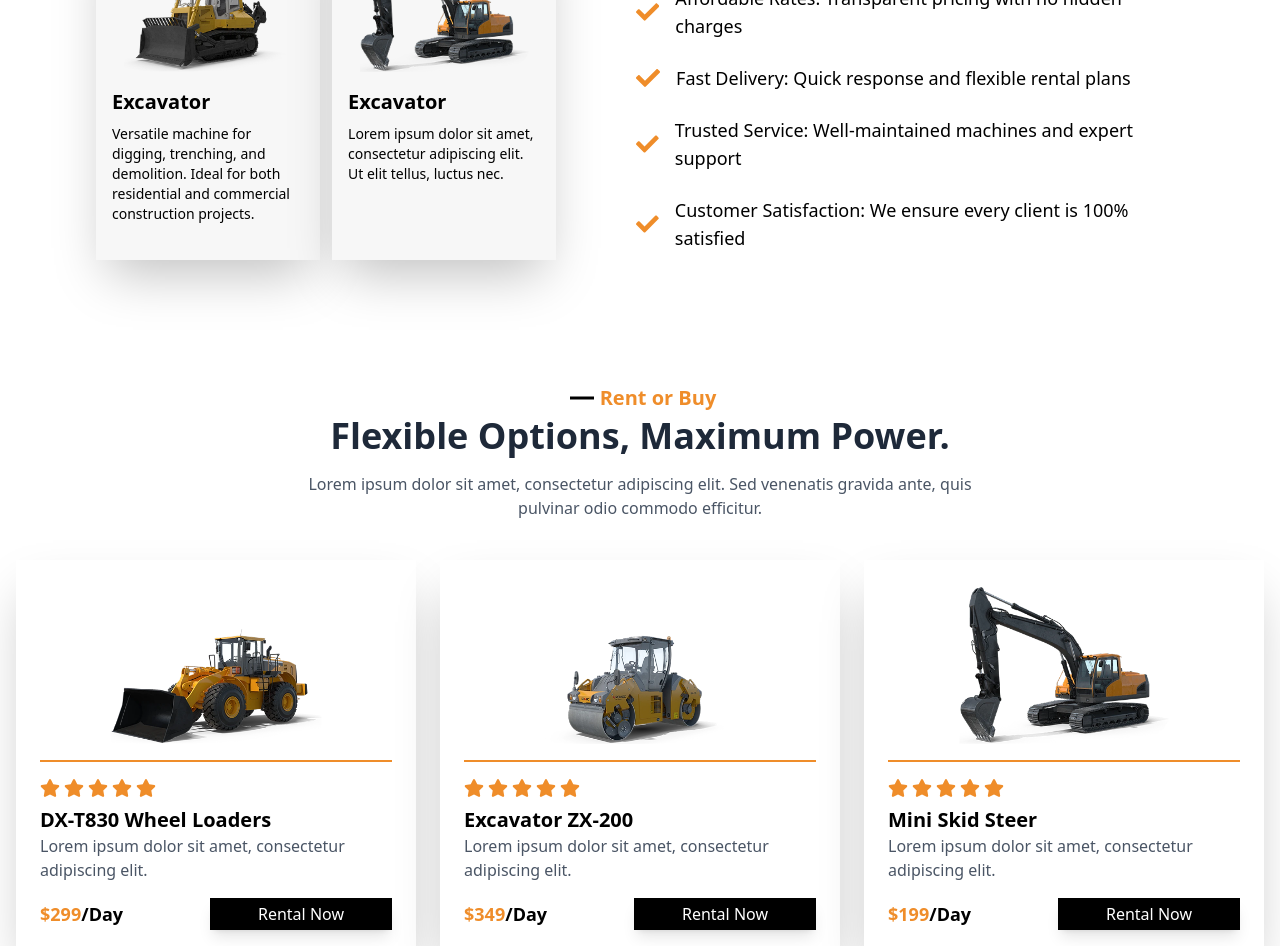
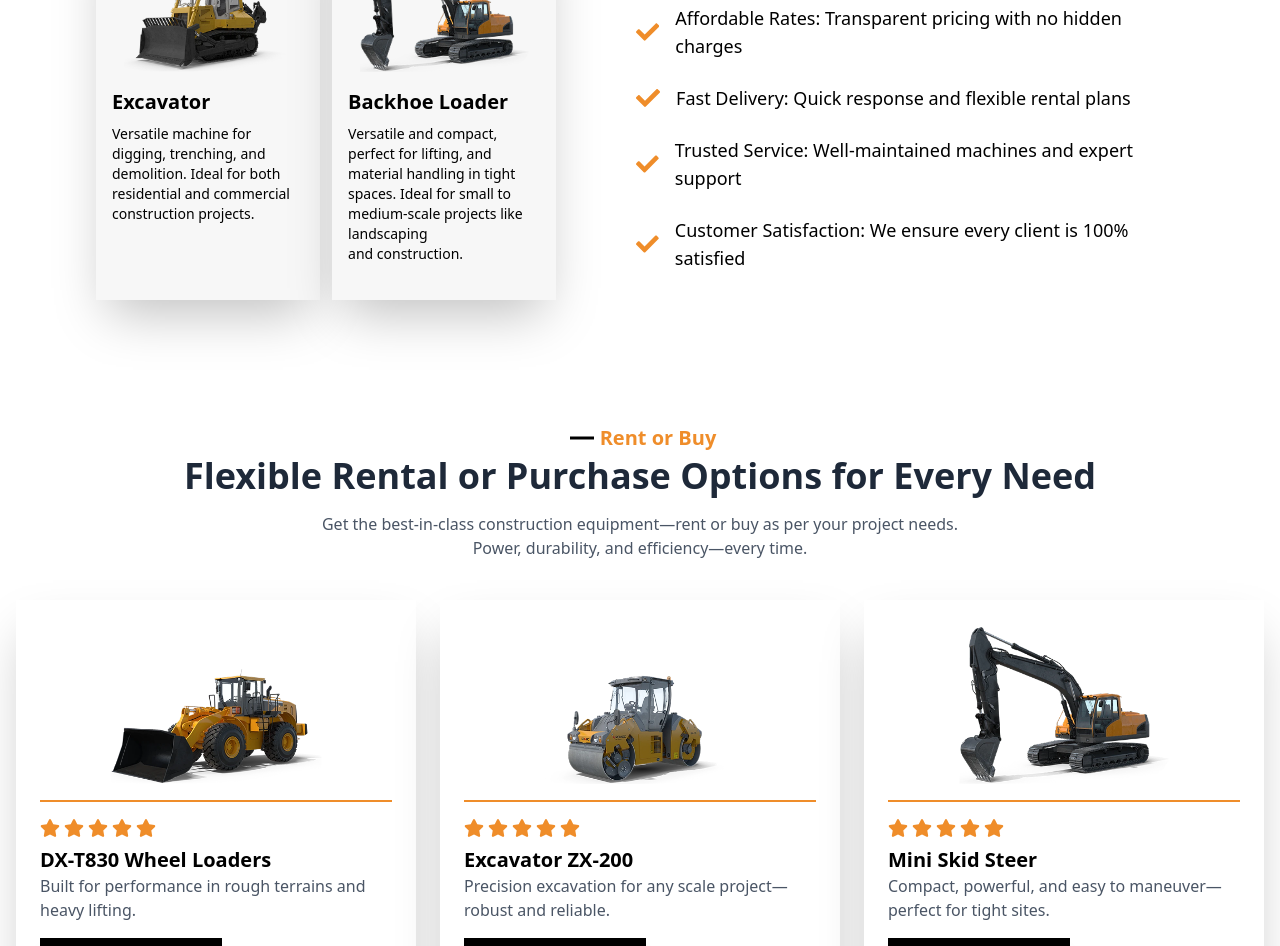
Before and after one commit to Manish6906/Construction, a React (Vite) app: page / in a window 1280 px wide. Shown: the part 1180-2126 px from the top of the page. Built offline with nearby package versions, Linux system fonts and the light colour scheme.

Commit message:
all  done

```diff
--- a/src/Components/Footer/Footer.jsx
+++ b/src/Components/Footer/Footer.jsx
@@ -45,7 +45,7 @@ function Footer() {
           <div>
             <h2 className="text-xl font-bold text-[#EF8D2A] mb-4">About Us</h2>
             <p className="font-medium leading-relaxed">
-              We are committed to providing the best services to our customers. Our team is dedicated to excellence in every project we undertake.
+            At Tanish Enterprises, we specialize in delivering reliable, high-performance equipment tailored to your project needs. With a focus on quality, convenience, and outstanding customer service, we ensure your success every step of the way.
             </p>
           </div>
 
--- a/src/Components/MainPage/ChooseQuality.jsx
+++ b/src/Components/MainPage/ChooseQuality.jsx
@@ -15,10 +15,9 @@ function ChooseQuality() {
         <div className="relative w-11/12 max-w-6xl flex flex-col md:flex-row items-center md:items-start mt-16 z-10 px-4">
           <div className="md:w-1/2 p-6">
             <h1 className="text-3xl sm:text-4xl font-bold text-white mb-4">Choose Quality, </h1>
-            <h1 className="text-3xl sm:text-4xl font-bold text-white mb-4">Choose Us!</h1>
+            <h1 className="text-3xl sm:text-4xl font-bold text-white mb-4">Choose Tanish Enterprises!</h1>
             <p className="text-white mb-2 text-sm sm:text-base">
-              Lorem ipsum dolor sit amet, consectetur adipiscing elit.
-              Ut elit tellus, luctus nec ullamcorper mattis, pulvinar dapibus leo.
+            We deliver reliable, high-performance heavy equipment for all your construction needs. Trusted by professionals for power, precision, and performance.
             </p>
             <button className="bg-[#EF8D2C] text-white cursor-pointer px-6 py-2 flex items-center gap-2 mt-4">
             <a href="tel:+916283381082" className="flex items-center gap-2"> Contact Us Now
--- a/src/Components/MainPage/FourthSection.jsx
+++ b/src/Components/MainPage/FourthSection.jsx
@@ -48,9 +48,7 @@ function FourthSection() {
               Experts in Heavy Equipment Solutions.
             </h1>
             <p className="text-gray-300 text-base xl:text-xl">
-              Lorem ipsum dolor sit amet, consectetur adipiscing elit. Sed venenatis gravida ante,
-              quis porta mauris. Integer fermentum ligula in nunc hendrerit, at iaculis lorem
-              tincidunt.
+            At Tanish Enterprises, we pride ourselves on delivering top-tier machinery that powers successful projects across industries. With 98% client satisfaction, 100% project completion, and 100% retention, we are your dependable partner for heavy equipment rentals and purchases.
             </p>
           </div>
 
--- a/src/Components/MainPage/LastSection.jsx
+++ b/src/Components/MainPage/LastSection.jsx
@@ -10,15 +10,15 @@ function LastSection() {
   const faqs = [
     {
       question: "How do I determine which equipment is right for my project?",
-      answer: "We help you select the perfect equipment based on your project size, terrain, and specific needs."
+      answer: "Contact our team for a free consultation Share your project type, scale, and site conditions We’ll recommend suitable equipment based on efficiency and safety Site visits can be arranged if needed."
     },
     {
       question: "What is the rental process for your equipment?",
-      answer: "Simply contact us, select your equipment, complete basic documentation, and we'll arrange delivery."
+      answer: "Choose the equipment you need Get a customized quote Sign the rental agreement Schedule delivery or pickup Enjoy 24/7 support during the rental period."
     },
     {
-      question: "Do you provide maintenance for rented equipment?",
-      answer: "Yes, regular maintenance and support services are included during the rental period."
+      question: "Do you provide operators with the equipment?",
+      answer: "Yes, trained and certified operators are available upon request Operator charges are included in the quote if required All operators follow strict safety protocols Ideal for clients without in-house machine operators."
     }
   ];
 
@@ -56,7 +56,7 @@ function LastSection() {
         <h1 className="text-3xl font-bold mb-4 xl:text-6xl xl:leading-20 text-center md:text-start">Quick Answers, Quick Solutions.</h1>
 
         <p className="text-gray-600 mb-6 text-center md:text-start">
-          Lorem ipsum dolor sit amet, consectetur adipiscing elit. Sed venenatis gravida ante, quis pulvinar odio commodo efficitur.
+        We know your time is valuable. That’s why we’ve gathered the most frequently asked questions to guide you through our rental process—quickly and confidently.
         </p>
 
         <div className="bg-black text-white flex items-center justify-between px-4 py-3 mb-4">
@@ -65,8 +65,7 @@ function LastSection() {
         </div>
 
         <p className="text-gray-600 mb-6">
-          Far far away, behind the word mountains, far from the countries Vokalia and Consonantia, there live the blind texts.
-          Separated they live in Bookmarksgrove right at the coast.
+        We offer a wide range of heavy equipment, including excavators, bulldozers, cranes, loaders, and more — perfect for construction, industrial, or infrastructure projects.
         </p>
 
         {/* FAQ Accordion */}
--- a/src/Components/MainPage/RentAndBuy.jsx
+++ b/src/Components/MainPage/RentAndBuy.jsx
@@ -11,38 +11,32 @@ import { MdOutlineHorizontalRule } from "react-icons/md";
 const equipmentList = [
   {
     title: 'DX-T830 Wheel Loaders',
-    description: 'Lorem ipsum dolor sit amet, consectetur adipiscing elit.',
-    price: '$299/Day',
+    description: 'Built for performance in rough terrains and heavy lifting.',
     image: image5,
   },
   {
     title: 'Excavator ZX-200',
-    description: 'Lorem ipsum dolor sit amet, consectetur adipiscing elit.',
-    price: '$349/Day',
+    description: 'Precision excavation for any scale project—robust and reliable.',
     image: image9,
   },
   {
     title: 'Mini Skid Steer',
-    description: 'Lorem ipsum dolor sit amet, consectetur adipiscing elit.',
-    price: '$199/Day',
+    description: 'Compact, powerful, and easy to maneuver—perfect for tight sites.',
     image: image8,
   },
   {
     title: 'Backhoe Loader BX-50',
-    description: 'Lorem ipsum dolor sit amet, consectetur adipiscing elit.',
-    price: '$279/Day',
+    description: 'Versatile and efficient for digging, lifting, and material handling in tight spaces. Ideal for small to medium-scale projects.',
     image: image7,
   },
   {
     title: 'Bulldozer D3 Series',
-    description: 'Lorem ipsum dolor sit amet, consectetur adipiscing elit.',
-    price: '$399/Day',
+    description: 'Powerful and durable, built to handle tough grading and earth-moving tasks with ease. Perfect for construction and mining projects.',
     image: image6,
   },
   {
     title: 'Forklift FX-1200',
-    description: 'Lorem ipsum dolor sit amet, consectetur adipiscing elit.',
-    price: '$159/Day',
+    description: 'Heavy-duty and reliable for  transporting materials across construction sites or warehouses. Excellent for high-capacity operations.',
     image: image4,
   },
 ];
@@ -73,15 +67,15 @@ function RentAndBuy() {
      <h2 className="text-xl text-[#EF8D2A] font-semibold"> Rent or Buy</h2>
      </div>
 
-        <h1 className="text-4xl font-bold text-gray-800 mb-4">Flexible Options, Maximum Power.</h1>
+        <h1 className="text-4xl font-bold text-gray-800 mb-4">Flexible Rental or Purchase Options for Every Need</h1>
         <p className="text-gray-600 max-w-2xl mx-auto">
-          Lorem ipsum dolor sit amet, consectetur adipiscing elit. Sed venenatis gravida ante, quis pulvinar odio commodo efficitur.
+        Get the best-in-class construction equipment—rent or buy as per your project needs. Power, durability, and efficiency—every time.
         </p>
       </div>
 
       <div className="grid grid-cols-1 sm:grid-cols-2 lg:grid-cols-3 gap-6">
         {equipmentList.map((item, index) => {
-          const [amount, unit] = item.price.split('/');
+          {/* const [amount, unit] = item.price.split('/'); */}
 
           return (
             <div
@@ -105,10 +99,10 @@ function RentAndBuy() {
               <p className="text-gray-600">{item.description}</p>
 
               <div className="md:flex justify-between items-center mt-4">
-                <p className="text-lg font-semibold">
+                {/* <p className="text-lg font-semibold">
                   <span className="text-[#EF8D2A]">{amount}</span>
                   <span className="text-black">/{unit}</span>
-                </p>
+                </p> */}
                 <button className="bg-black text-white px-12 py-1 mt-2 md:mt-0  cursor-pointer shadow-lg hover:scale-110 transition-transform duration-200">
                 <a href="tel:+916283381082" className="flex gap-2 items-center">  Rental Now </a>
                 </button>
--- a/src/Components/MainPage/Testimonials.jsx
+++ b/src/Components/MainPage/Testimonials.jsx
@@ -14,39 +14,39 @@ import { MdOutlineHorizontalRule } from "react-icons/md";
 // Testimonials data
 const testimonialsData = [
   {
-    text: 'Reliable, powerful, and easy to work with—our go-to for all construction machinery.',
-    name: 'Emily Roberts',
+    text: 'Outstanding service and top-notch machinery! Tanish Enterprises made our project run smoother than ever. The equipment was reliable, and their team was extremely helpful.',
+    name: 'Ravi M.',
     role: 'Site Supervisor',
     image: Ellipse95,
   },
   {
-    text: 'Reliable, powerful, and easy to work with—our go-to for all construction machinery.',
-    name: 'John Carter',
-    role: 'Project Manager',
+    text: 'I’ve rented from other companies before, but Tanish Enterprises stands out for their punctuality, machine quality, and customer support. Highly recommended!',
+    name: 'Anjali K',
+    role: 'Construction Manager',
     image: Ellipse96,
   },
   {
-    text: 'Reliable, powerful, and easy to work with—our go-to for all construction machinery.',
-    name: 'Sarah Khan',
-    role: 'Civil Engineer',
+    text: 'From the first call to final delivery, everything was seamless. The excavator we rented worked perfectly throughout the project. Great experience overall.',
+    name: 'Dinesh R.',
+    role: ' Project Engineer',
     image: Ellipse97,
   },
   {
-    text: 'Reliable, powerful, and easy to work with—our go-to for all construction machinery.',
-    name: 'Carlos Diaz',
-    role: 'Foreman',
+    text: 'Tanish Enterprises has become our go-to for all heavy equipment needs. Their commitment to quality and service is unmatched Great service and easy process!.',
+    name: 'Sneha P.',
+    role: 'Real Estate Developer',
     image: Ellipse95,
   },
   {
-    text: 'Reliable, powerful, and easy to work with—our go-to for all construction machinery.',
-    name: 'Aditi Mehra',
-    role: 'Site Planner',
+    text: 'Exceptional quality machines, competitive prices, and professional staff. Couldn’t ask for a better equipment partner Their equipment helped us meet our deadlines without any hassle.!',
+    name: 'Rahul T.',
+    role: ' Infrastructure Contractor',
     image: Ellipse96,
   },
   {
-    text: 'Reliable, powerful, and easy to work with—our go-to for all construction machinery.',
-    name: 'Liam Smith',
-    role: 'Operations Head',
+    text: 'Tanish Enterprises is a company you can trust. Their dedication to quality and customer satisfaction truly shows Everything from booking to return was smooth. Highly professional team!.',
+    name: 'Rajeev S.',
+    role: 'Operations Manager',
     image: Ellipse97,
   },
 ];
@@ -76,11 +76,11 @@ function Testimonials() {
 
           {/* Added Line Below the Heading */}
 
-          <h1 className="text-2xl lg:text-5xl font-bold text-black mb-2">Client Confidence Speaks.</h1>
+          <h1 className="text-2xl lg:text-5xl font-bold text-black mb-2">What Our Clients Say</h1>
         </div>
         <div className="md:w-1/2 text-gray-800 text-center md:text-start mt-4 md:mt-0">
           <p>
-          Lorem ipsum dolor sit amet, consectetur adipiscing elit. Sed venenatis gravida ante, quis pulvinar odio commodo efficitur. Donec nec sem at eros porta finibus eu et felis. Cras quis libero eu ex euismod tempor.
+          Discover why our clients consistently trust Tanish Enterprises for their equipment rental needs. Our dedication to quality, reliability, and customer satisfaction has made us a preferred partner for projects of all sizes.
           </p>
         </div>
       </div>
--- a/src/Components/ServicePage/FirstSection.jsx
+++ b/src/Components/ServicePage/FirstSection.jsx
@@ -23,8 +23,8 @@ const cards = [
   },
   {
     image: card4,
-    title: 'Excavator',
-    text: 'Lorem ipsum dolor sit amet, consectetur adipiscing elit. Ut elit tellus, luctus nec.',
+    title: 'Backhoe Loader',
+    text: 'Versatile and compact, perfect for  lifting, and material handling in tight spaces. Ideal for small to medium-scale projects like landscaping and construction.',
   },
 ];
 
```
